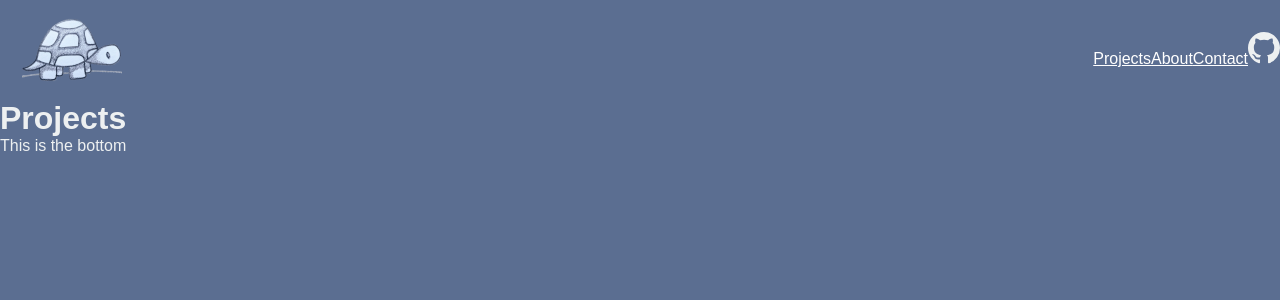
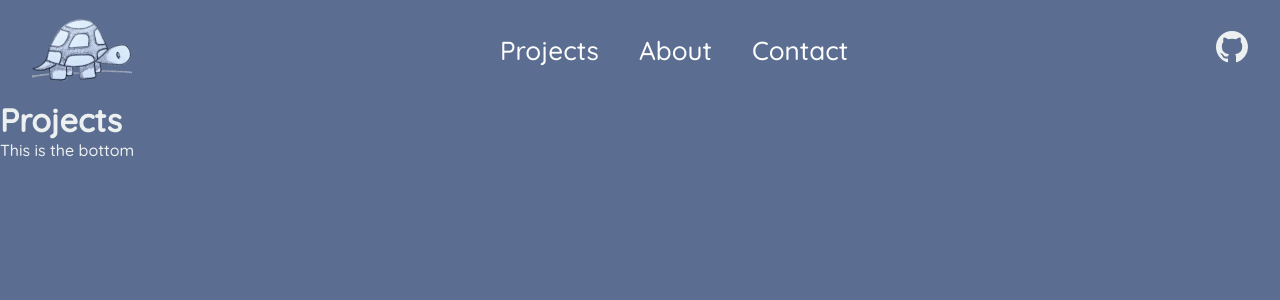
Before and after one commit to kiiramat/kiiramat-website, a React (Create React App) app: page / in a window 1280 px wide. Shown: the top 300 px of the page. Built offline with nearby package versions, Linux system fonts and the light colour scheme.

Commit message:
added github icon. Styled page

```diff
--- a/src/App.css
+++ b/src/App.css
@@ -2,12 +2,13 @@
     display: flex;
     justify-content: space-between;
     align-items: center;
-    font-size: 16px;
-    text-decoration: none;
+    padding: 0px 32px;
+    font-size: 26px;
 }
 
-.logo {
-  margin-left: 22px;
+.nav-link {
+    margin: 0 20px;
+    text-decoration: none;
 }
 
 .icon-link {
--- a/src/App.js
+++ b/src/App.js
@@ -10,11 +10,11 @@
       <header className="header">
         <img className="logo" src={logo} alt="Logo" />
         <nav className="navbar">
-          <Link to="/">Projects</Link>
-          <Link to="/about">About</Link>
-          <Link to="/contact">Contact</Link>
-          <Link to="https://github.com/kiiramat"><GithubIcon className="icon-link" /></Link>
+          <Link className="nav-link" to="/">Projects</Link>
+          <Link className="nav-link" to="/about">About</Link>
+          <Link className="nav-link" to="/contact">Contact</Link>
         </nav>
+        <a href="https://github.com/kiiramat"><GithubIcon className="icon-link" /></a>
       </header>
 
       <Outlet />
--- a/src/images/svgs/GithubIcon.js
+++ b/src/images/svgs/GithubIcon.js
@@ -1,7 +1,7 @@
 export default function GithubIcon(props) {
     return (
         <svg height="32" aria-hidden="true" viewBox="0 0 16 16" version="1.1" width="32" data-view-component="true" className={props.className}>
-            <path fill-rule="evenodd" d="M8 0C3.58 0 0 3.58 0 8c0 3.54 2.29 6.53 5.47 7.59.4.07.55-.17.55-.38 0-.19-.01-.82-.01-1.49-2.01.37-2.53-.49-2.69-.94-.09-.23-.48-.94-.82-1.13-.28-.15-.68-.52-.01-.53.63-.01 1.08.58 1.23.82.72 1.21 1.87.87 2.33.66.07-.52.28-.87.51-1.07-1.78-.2-3.64-.89-3.64-3.95 0-.87.31-1.59.82-2.15-.08-.2-.36-1.02.08-2.12 0 0 .67-.21 2.2.82.64-.18 1.32-.27 2-.27.68 0 1.36.09 2 .27 1.53-1.04 2.2-.82 2.2-.82.44 1.1.16 1.92.08 2.12.51.56.82 1.27.82 2.15 0 3.07-1.87 3.75-3.65 3.95.29.25.54.73.54 1.48 0 1.07-.01 1.93-.01 2.2 0 .21.15.46.55.38A8.013 8.013 0 0016 8c0-4.42-3.58-8-8-8z"></path>
+            <path d="M8 0C3.58 0 0 3.58 0 8c0 3.54 2.29 6.53 5.47 7.59.4.07.55-.17.55-.38 0-.19-.01-.82-.01-1.49-2.01.37-2.53-.49-2.69-.94-.09-.23-.48-.94-.82-1.13-.28-.15-.68-.52-.01-.53.63-.01 1.08.58 1.23.82.72 1.21 1.87.87 2.33.66.07-.52.28-.87.51-1.07-1.78-.2-3.64-.89-3.64-3.95 0-.87.31-1.59.82-2.15-.08-.2-.36-1.02.08-2.12 0 0 .67-.21 2.2.82.64-.18 1.32-.27 2-.27.68 0 1.36.09 2 .27 1.53-1.04 2.2-.82 2.2-.82.44 1.1.16 1.92.08 2.12.51.56.82 1.27.82 2.15 0 3.07-1.87 3.75-3.65 3.95.29.25.54.73.54 1.48 0 1.07-.01 1.93-.01 2.2 0 .21.15.46.55.38A8.013 8.013 0 0016 8c0-4.42-3.58-8-8-8z"></path>
         </svg>
     );
   }
--- a/src/index.css
+++ b/src/index.css
@@ -1,4 +1,4 @@
-@import url('https://fonts.googleapis.com/css2?family=Montserrat+Alternates:wght@500&display=swap');
+@import url('https://fonts.googleapis.com/css2?family=Quicksand:wght@500&display=swap');
 
 * {
   box-sizing: border-box;
@@ -9,7 +9,7 @@
 
 body {
   margin: 0;
-  font-family: "Montserrat", sans-serif;
+  font-family: 'Quicksand', sans-serif;
   font-weight: 500;
   -webkit-font-smoothing: antialiased;
   -moz-osx-font-smoothing: grayscale;
```
